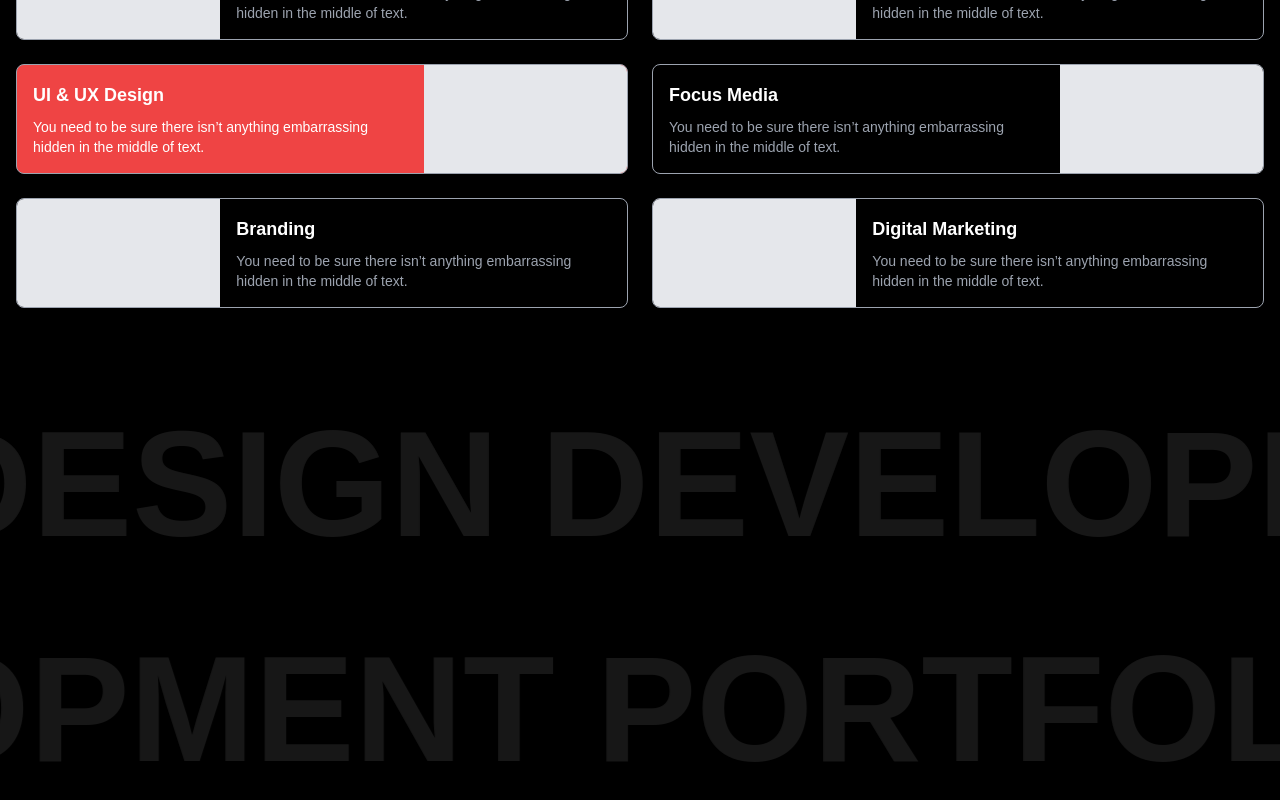
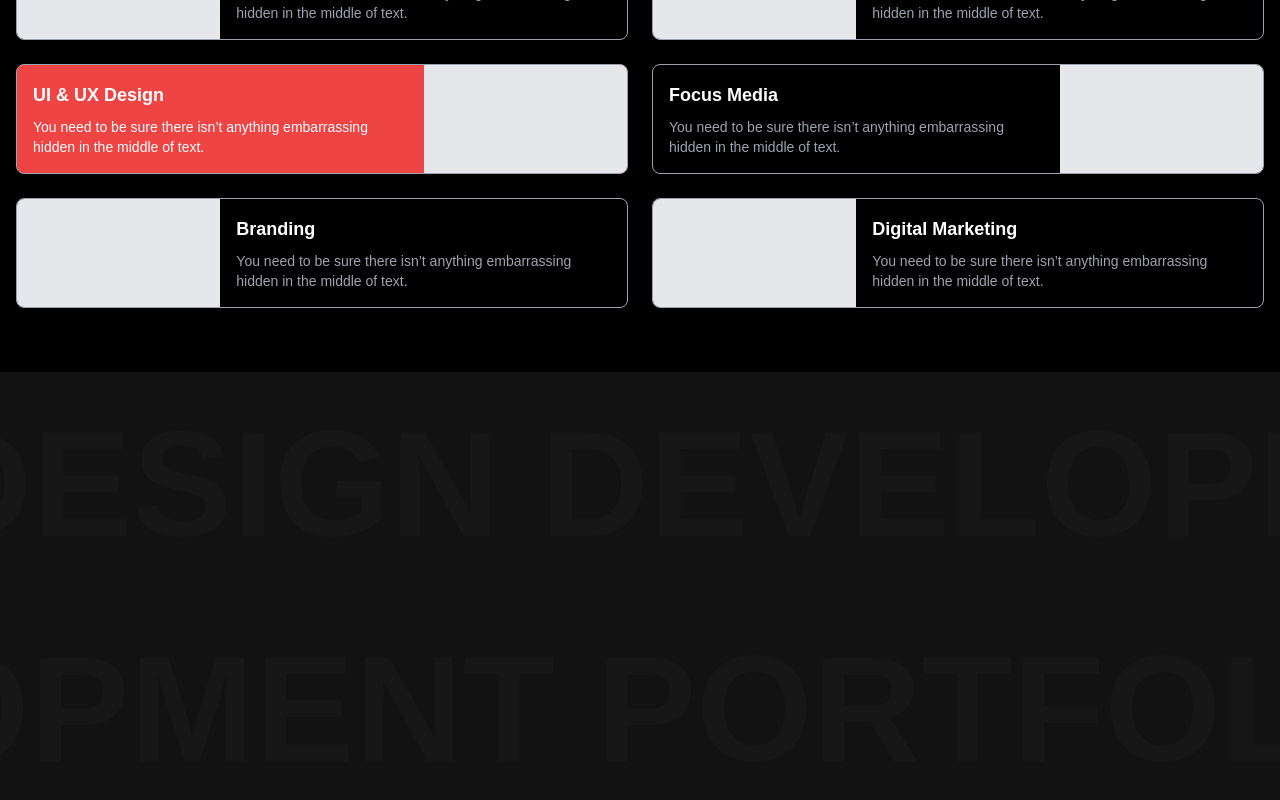
Before and after one commit to aminul-islam01101/Elegant-web, a Next.js app: page / in a window 1280 px wide. Shown: the part 1751-2551 px from the top of the page. Built offline with nearby package versions, Linux system fonts and the light colour scheme.

Commit message:
marquee bg changed

```diff
--- a/src/components/view/Marquee/Marquee.tsx
+++ b/src/components/view/Marquee/Marquee.tsx
@@ -3,7 +3,7 @@ import React from "react";
 
 export default function Marquee() {
   return (
-    <div className="bg-black h-full w-full flex flex-col">
+    <div className="bg-[#121212] h-full w-full flex flex-col">
       <MarqueeItem speed={100} x={["0%", "-100%"]}>
         Design development portfolio
       </MarqueeItem>
```
